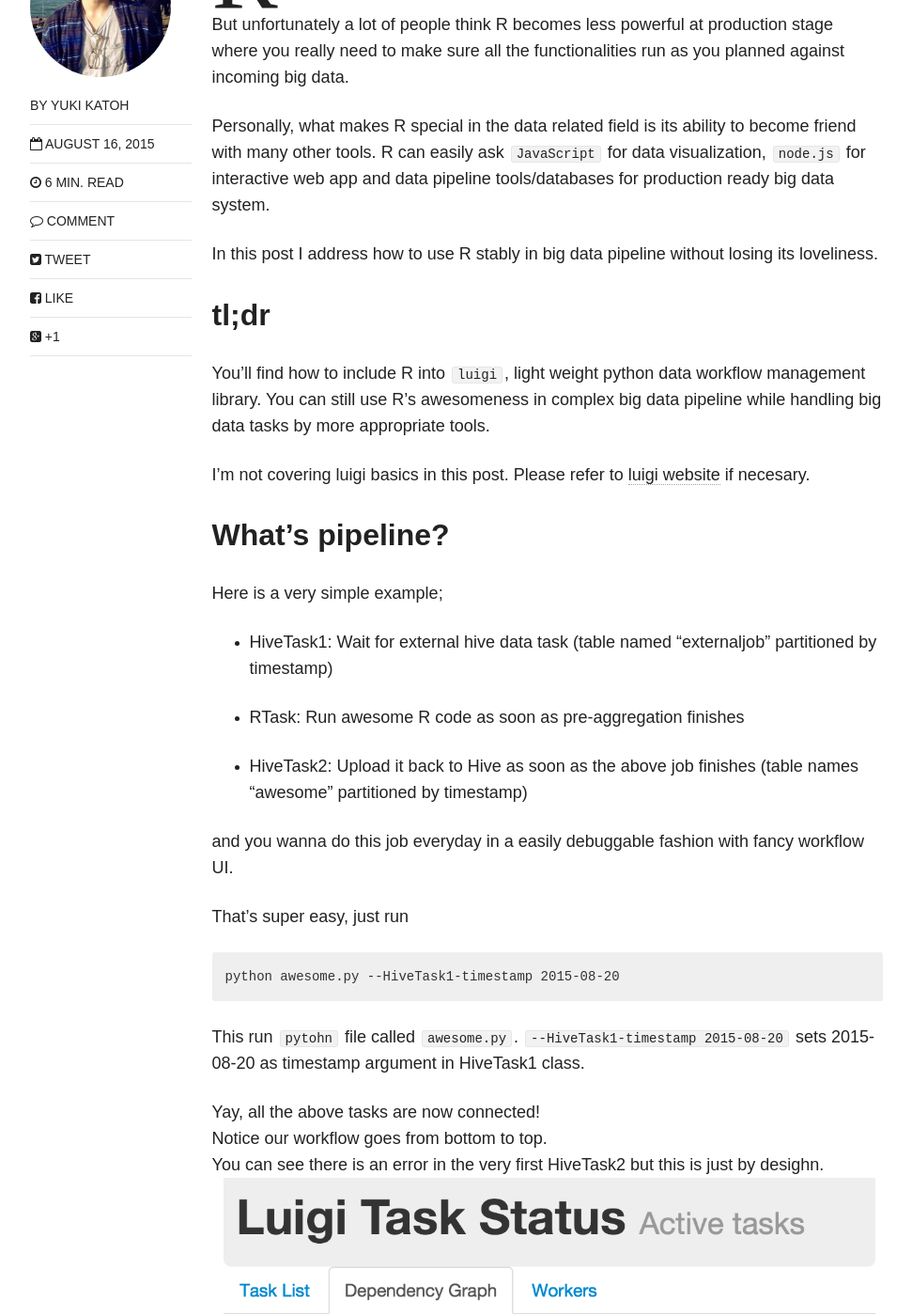
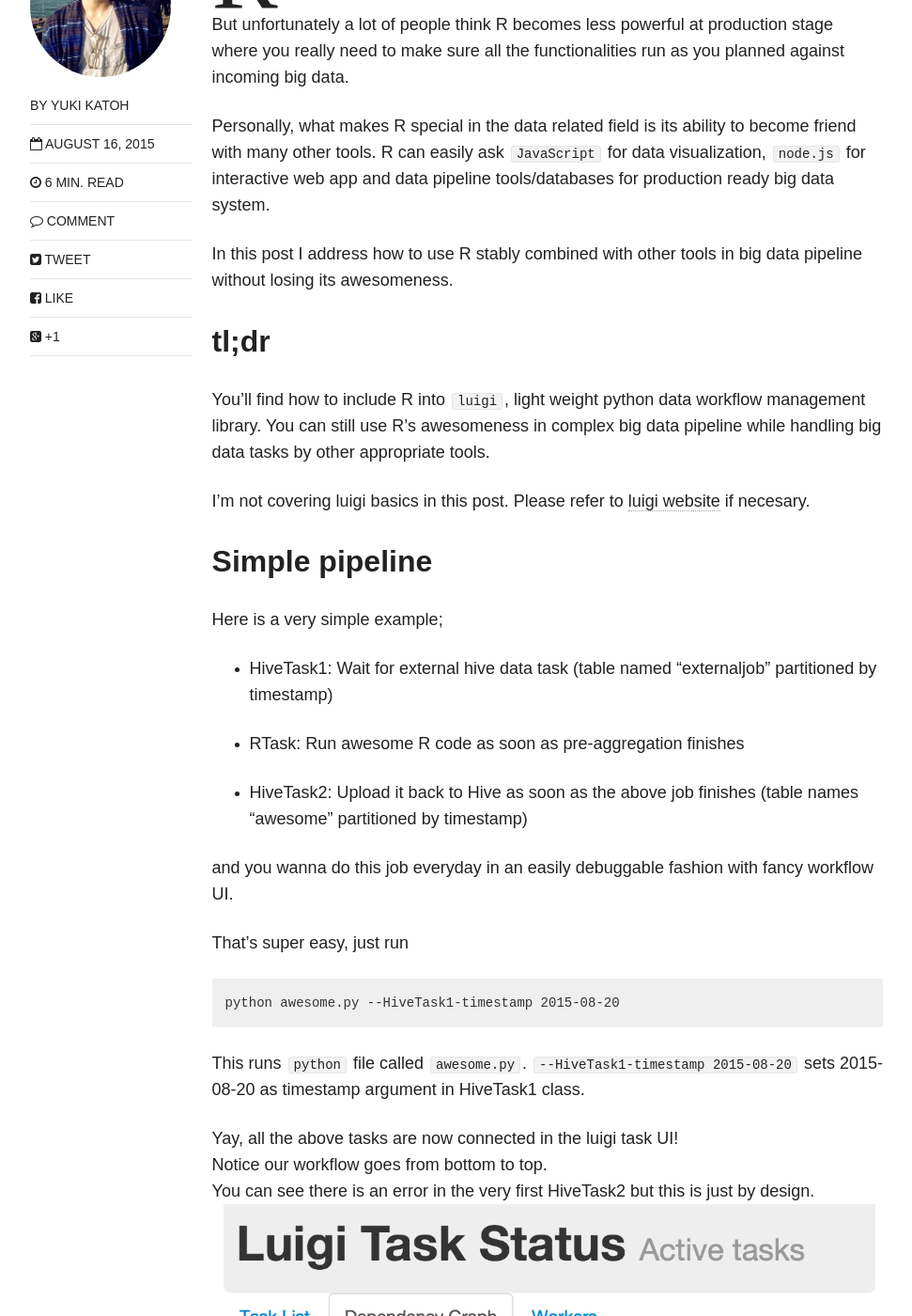
Before and after one commit to Quiri/quiri.github.io, a Jekyll site: the page built from _posts/2015-08-16-r-in-big-data-pipeline.md, in a window 1280 px wide and 1400 px high, scrolled down 434 px. Shown: the whole window at 94% size, without its empty margins (154-1125 px from the left). Built offline with Jekyll 4.4.1, drawn with Linux system fonts in a browser that asks for light colours; nearby versions of some CDN libraries; comment, search, counter and statistics services are not loaded; some of the changed text lies outside the part shown.

Commit message:
corrected spell mistakes in 2015-08-16-r-in-big-data-pipeline.md

````diff
--- a/_posts/2015-08-16-r-in-big-data-pipeline.md
+++ b/_posts/2015-08-16-r-in-big-data-pipeline.md
@@ -10,20 +10,20 @@ published: true
 author: yuki
 ---
 
-<span class = "dropcap">R</span> is still my fabovite tool for research. There are still quite a few things that only R can do or quicker/easier with R.
+<span class = "dropcap">R</span> is my fabovite tool for research. There are still quite a few things that only R can do or quicker/easier with R.
 
 But unfortunately a lot of people think R becomes less powerful at production stage where you really need to make sure all the functionalities run as you planned against incoming big data.
 
 Personally, what makes R special in the data related field is its ability to become friend with many other tools. R can easily ask `JavaScript` for data visualization, `node.js` for interactive web app and data pipeline tools/databases for production ready big data system.
 
-In this post I address how to use R stably in big data pipeline without losing its loveliness.
+In this post I address how to use R stably combined with other tools in big data pipeline without losing its awesomeness.
 
 ## tl;dr
-You'll find how to include R into `luigi`, light weight python data workflow management library. You can still use R's awesomeness in complex big data pipeline while handling big data tasks by more appropriate tools.
+You'll find how to include R into `luigi`, light weight python data workflow management library. You can still use R's awesomeness in complex big data pipeline while handling big data tasks by other appropriate tools.
 
 I'm not covering luigi basics in this post. Please refer to [luigi website](http://luigi.readthedocs.org/en/latest/index.html) if necesary.
 
-## What's pipeline?
+## Simple pipeline
 Here is a very simple example;
 
 * HiveTask1: Wait for external hive data task (table named "externaljob" partitioned by timestamp)
@@ -32,7 +32,7 @@ Here is a very simple example;
 
 * HiveTask2: Upload it back to Hive as soon as the above job finishes (table names "awesome" partitioned by timestamp)
 
-and you wanna do this job everyday in a easily debuggable fashion with fancy workflow UI.
+and you wanna do this job everyday in an easily debuggable fashion with fancy workflow UI.
 
 That's super easy, just run
 
@@ -41,14 +41,14 @@ python awesome.py --HiveTask1-timestamp 2015-08-20
 ```
 
 
-This run `pytohn` file called `awesome.py`. `--HiveTask1-timestamp 2015-08-20` sets 2015-08-20 as timestamp argument in HiveTask1 class.
+This runs `python` file called `awesome.py`. `--HiveTask1-timestamp 2015-08-20` sets 2015-08-20 as timestamp argument in HiveTask1 class.
 
 
 
 
-Yay, all the above tasks are now connected!
+Yay, all the above tasks are now connected in the luigi task UI!
 Notice our workflow goes from bottom to top.
-You can see there is an error in the very first HiveTask2 but this is just by desighn.
+You can see there is an error in the very first HiveTask2 but this is just by design.
 ![luigi-workflow]({{ site.url }}/images/luigi-workflow.png)
 
 
@@ -169,4 +169,4 @@ This one for example runs the whole thing at 1 everyday.
 ## Conclusion
 
 In this post I showed simple example of how to quickly convert your research R project into solid deployable product.
-This is not limited to simple R-hive integration but you can let R, spark, databases, stan/bugs, H2O, vowpal wabbit and millions of other data tools dance together as you plan. and you'll see how important R still is in this play.
+This is not limited to simple R-hive integration but you can let R, spark, databases, stan/bugs, H2O, vowpal wabbit and millions of other data tools dance together as you wish. and you'll recognize R still plays a central role in the play.
````
